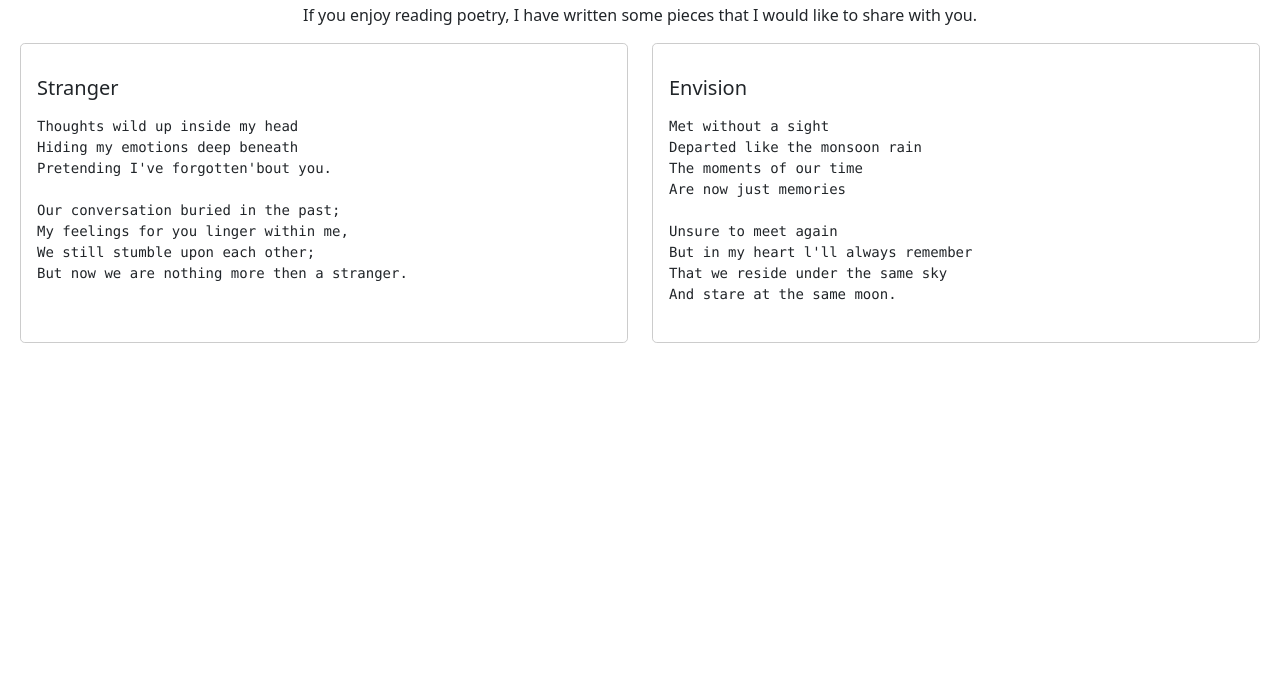
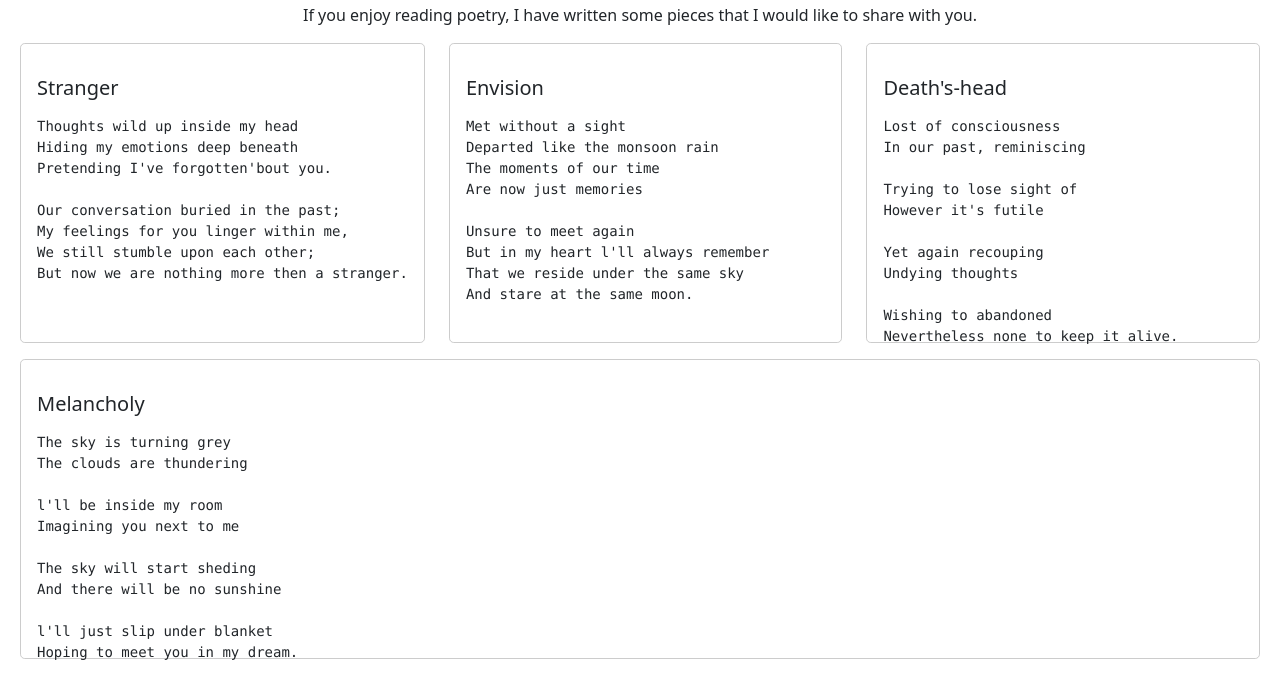
Before and after one commit to johnsmith547/portfolio, a plain HTML site: page index.html in a window 1280 px wide. Shown: the part 359-1043 px from the top of the page. Before the commit the page ends 800 px from the top, so only its background shows below. Drawn offline with nearby package versions, Linux system fonts and the light colour scheme.

Commit message:
updated index.html

```diff
--- a/index.html
+++ b/index.html
@@ -98,6 +98,44 @@ And stare at the same moon.
                 </pre>
                </div>
         </div>
+
+              <div class="col">
+            <div class="panel">
+                <h5 class="card-title my-3">Death's-head</h5>
+                <pre>
+Lost of consciousness
+In our past, reminiscing
+
+Trying to lose sight of
+However it's futile
+
+Yet again recouping
+Undying thoughts
+
+Wishing to abandoned
+Nevertheless none to keep it alive.
+                </pre>
+            </div>
+        </div>
+
+        <div class="col">
+            <div class="panel">
+                <h5 class="card-title my-3">Melancholy</h5>
+                <pre>
+The sky is turning grey
+The clouds are thundering
+
+l'll be inside my room
+Imagining you next to me
+
+The sky will start sheding
+And there will be no sunshine
+
+l'll just slip under blanket
+Hoping to meet you in my dream.
+                </pre>
+            </div>
+        </div>
     </div>
 
 
```
